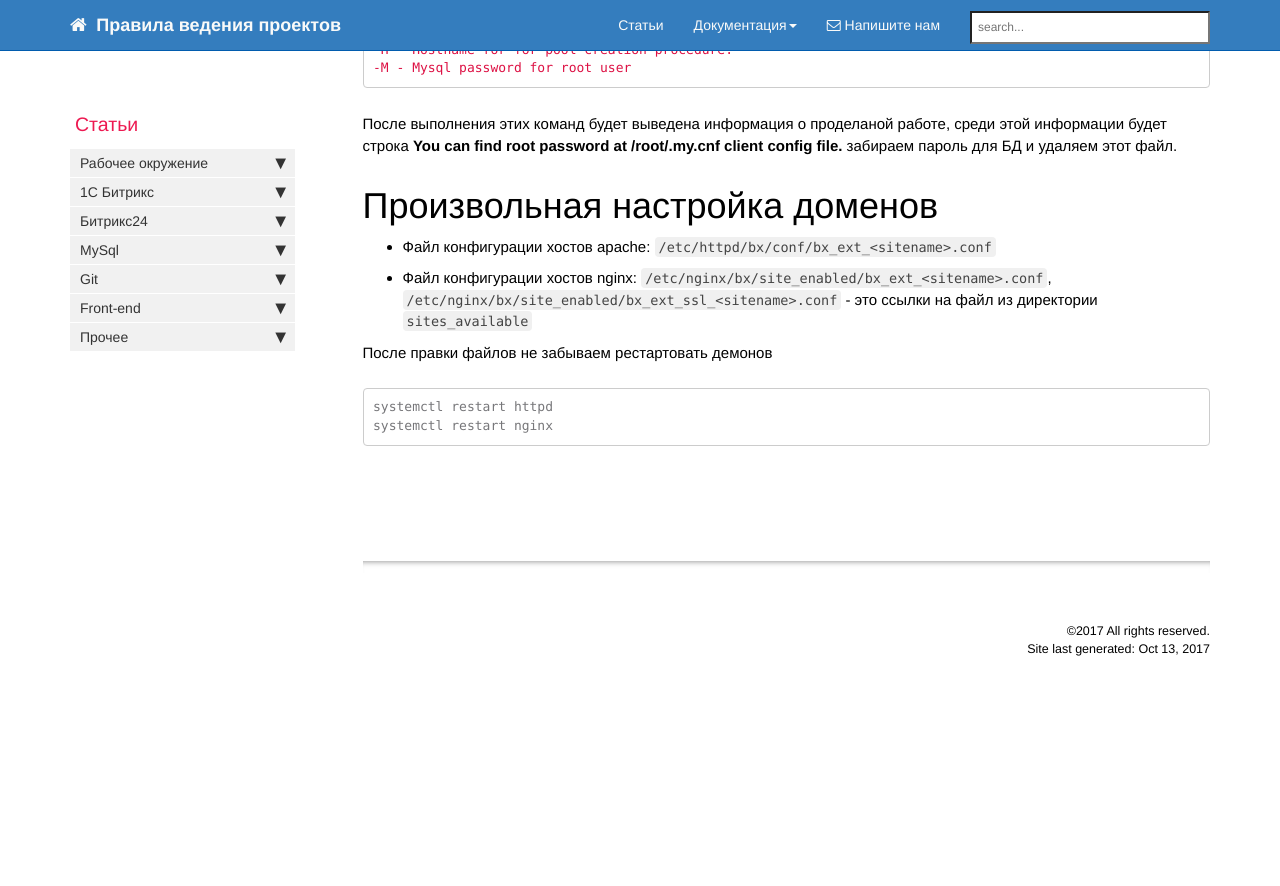
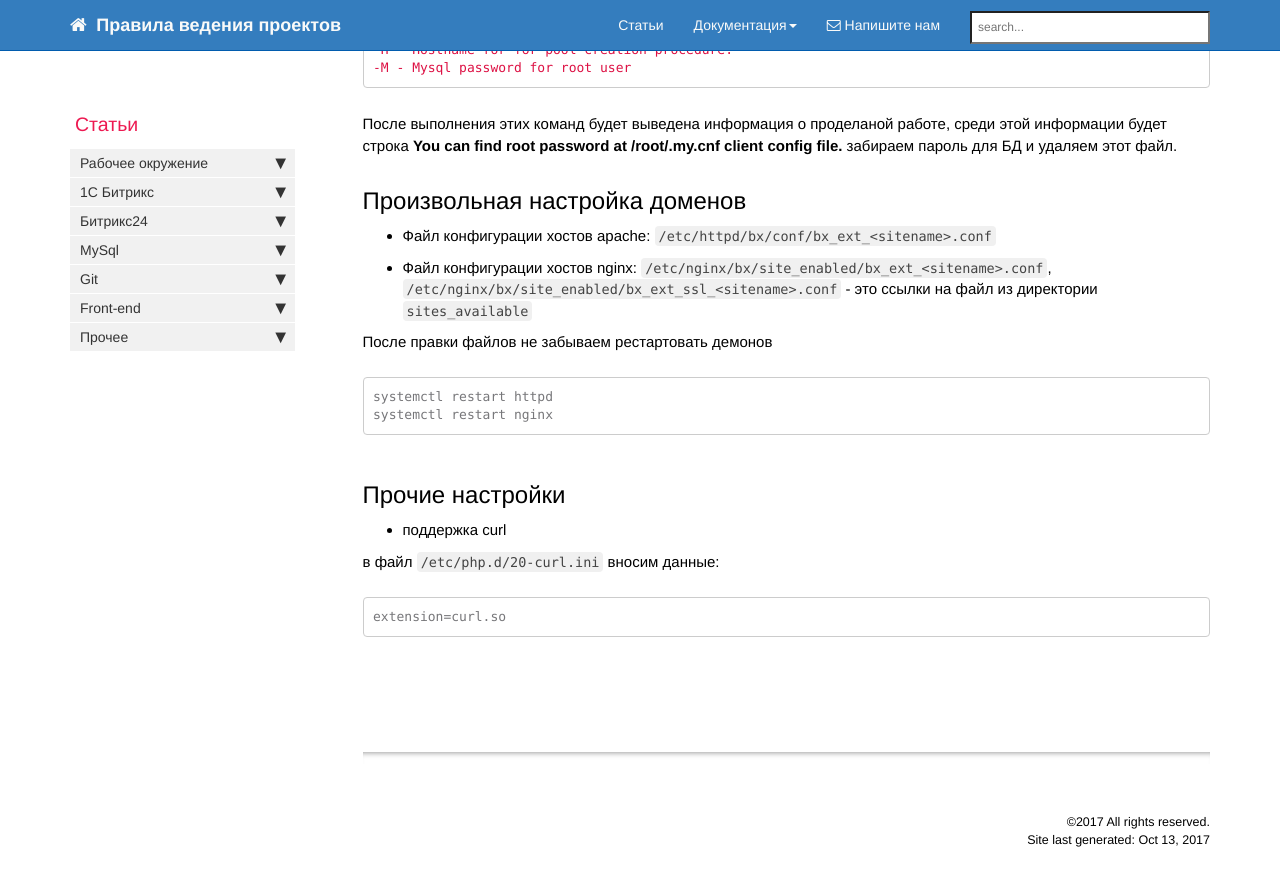
Before and after one commit to gdecider/gdecider.github.io, a Jekyll site: the page built from pages/articles/articles-env-bitrix-vm-fast-setup-vds.md, in a window 1280 px wide and 900 px high, scrolled down 505 px. Shown: the top 886 px of the window. Built offline with Jekyll 4.4.1, drawn with Linux system fonts in a browser that asks for light colours; nearby versions of some CDN libraries; comment, search, counter and statistics services are not loaded; before the commit the page ends 1214 px from its top, so only the background shows below that.

Commit message:
Update articles-env-bitrix-vm-fast-setup-vds.md

````diff
--- a/pages/articles/articles-env-bitrix-vm-fast-setup-vds.md
+++ b/pages/articles/articles-env-bitrix-vm-fast-setup-vds.md
@@ -26,7 +26,7 @@ Usage: ./bitrix-env.sh [-s] [-p [-H hostname]] [-M mysql_root_password]
 ```
 После выполнения этих команд будет выведена информация о проделаной работе, среди этой информации будет строка **You can find root password at /root/.my.cnf client config file.** забираем пароль для БД и удаляем этот файл.
 
-# Произвольная настройка доменов
+## Произвольная настройка доменов
 
 * Файл конфигурации хостов apache: ```/etc/httpd/bx/conf/bx_ext_<sitename>.conf```
 * Файл конфигурации хостов nginx: ```/etc/nginx/bx/site_enabled/bx_ext_<sitename>.conf```, ```/etc/nginx/bx/site_enabled/bx_ext_ssl_<sitename>.conf``` - это ссылки на файл из директории ```sites_available```
@@ -37,3 +37,13 @@ Usage: ./bitrix-env.sh [-s] [-p [-H hostname]] [-M mysql_root_password]
 systemctl restart httpd
 systemctl restart nginx
 ```
+
+## Прочие настройки
+
+* поддержка curl
+
+в файл ```/etc/php.d/20-curl.ini``` вносим данные:
+
+```
+extension=curl.so
+```
````
